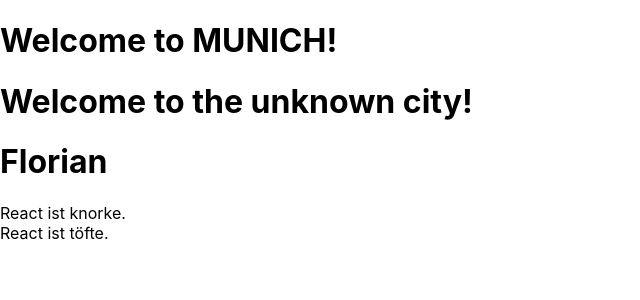
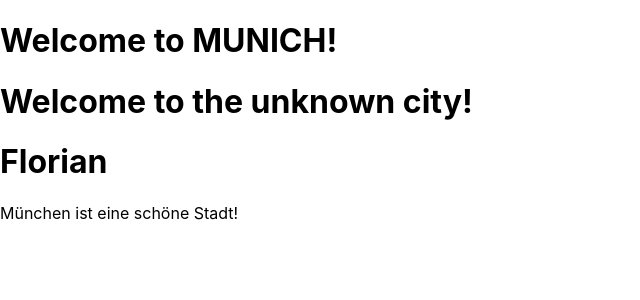
Before and after one commit to SuoraGmbH/react-days-2022-03, a React (Create React App) app: page / in a window 1280 px wide. Shown: the top 300 px of the page, without its empty margins (0-640 px from the left). Built offline with nearby package versions, Linux system fonts and the light colour scheme.

Commit message:
TimeEntryView now gets an object

```diff
--- a/src/App.tsx
+++ b/src/App.tsx
@@ -8,8 +8,14 @@
       <Welcome city="Munich" />
       <Welcome />
       <h1>Florian</h1>
-      <TimeEntryView comment="React ist knorke." />
-      <TimeEntryView comment="React ist töfte." />
+      <TimeEntryView
+        timeEntry={{
+          id: "dhosufnoudfsohdsajioadsio",
+          comment: "München ist eine schöne Stadt!",
+          start: new Date(),
+          end: new Date(),
+        }}
+      />
     </div>
   );
 }
--- a/src/components/TimeEntryView.tsx
+++ b/src/components/TimeEntryView.tsx
@@ -1,9 +1,11 @@
+import { TimeEntry } from "../domain/TimeEntry";
+
 interface Props {
-  comment: string;
+  timeEntry: TimeEntry;
 }
 
-const TimeEntryView = ({ comment }: Props) => {
-  return <div>{comment}</div>;
+const TimeEntryView = ({ timeEntry }: Props) => {
+  return <div>{timeEntry.comment}</div>;
 };
 
 export default TimeEntryView;
```
